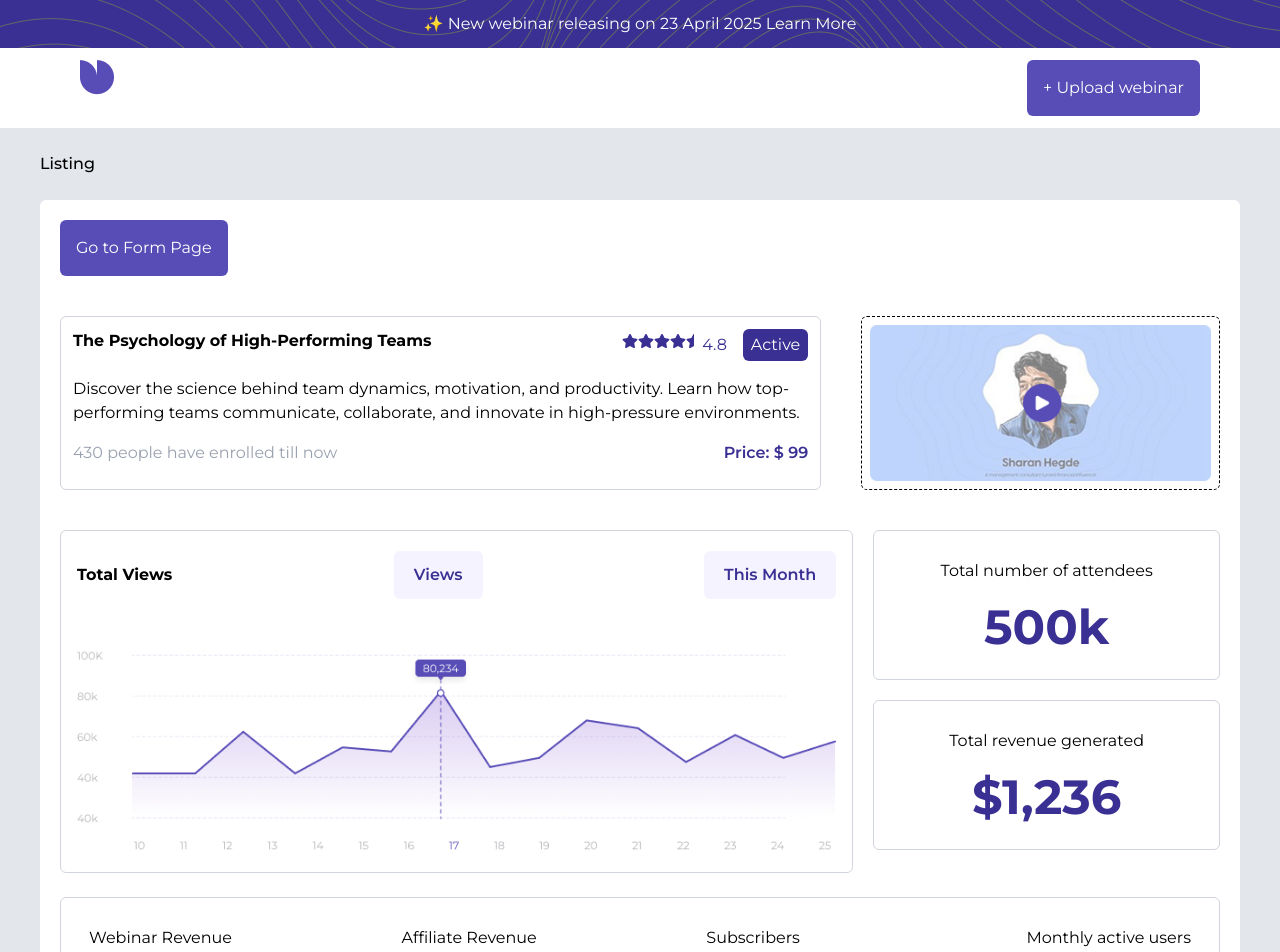
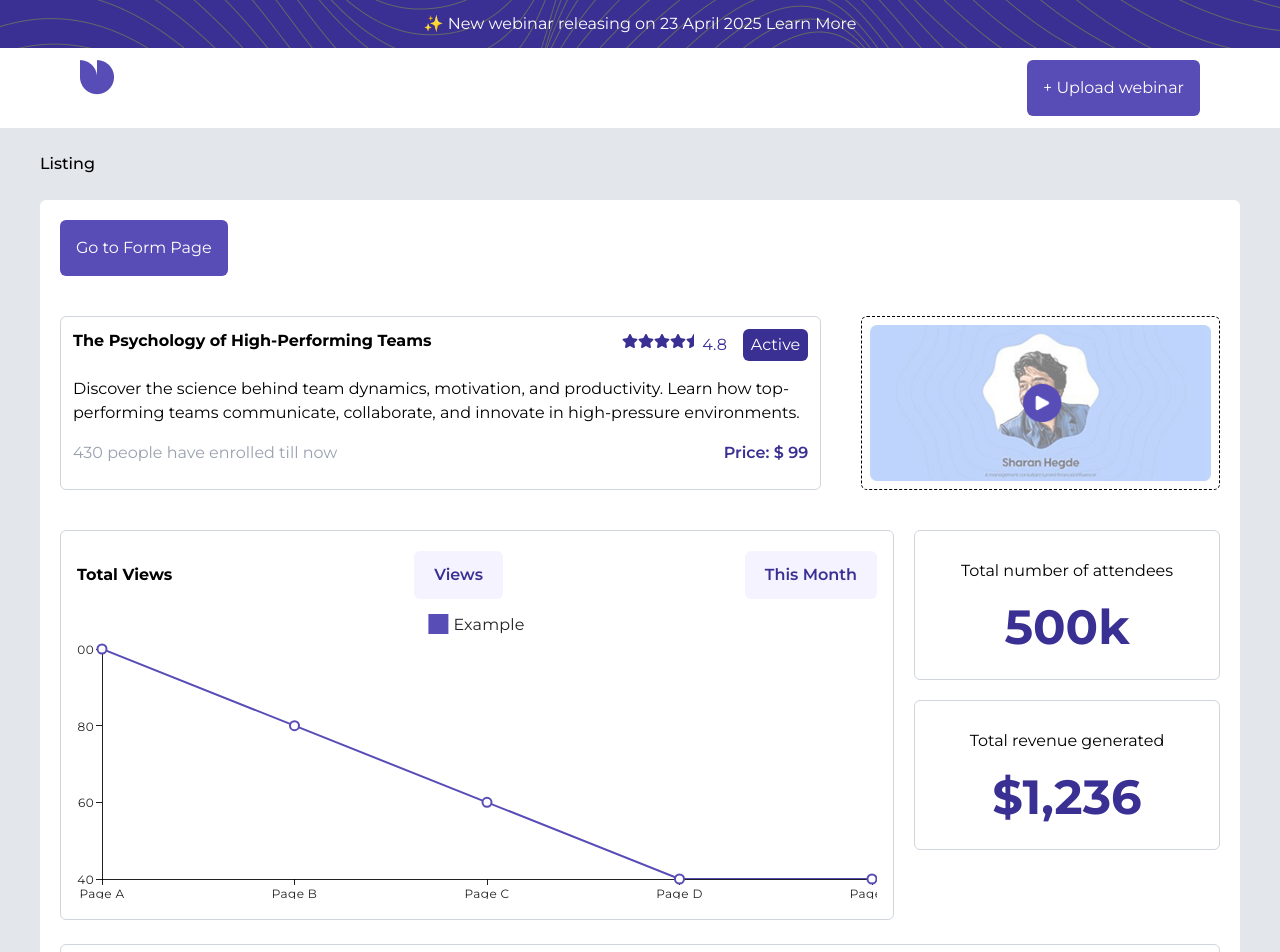
Before and after one commit to NajimuddinS/xohani, a React (Vite) app: page / in a window 1280 px wide. Shown: the top 952 px of the page. Built offline with nearby package versions, Linux system fonts and the light colour scheme.

Commit message:
files added

```diff
--- a/package.json
+++ b/package.json
@@ -10,6 +10,10 @@
     "preview": "vite preview"
   },
   "dependencies": {
+    "@emotion/react": "^11.14.0",
+    "@emotion/styled": "^11.14.0",
+    "@mui/material": "^7.0.1",
+    "@mui/x-charts": "^7.28.0",
     "@tailwindcss/vite": "^4.0.17",
     "react": "^19.0.0",
     "react-dom": "^19.0.0",
--- a/src/components/Dashboard.jsx
+++ b/src/components/Dashboard.jsx
@@ -4,8 +4,19 @@ import graph from "../assets/graph.png";
 import { FaStar } from "react-icons/fa";
 import { FaStarHalf } from "react-icons/fa";
 import { useNavigate } from "react-router-dom";
+import { LineChart, lineElementClasses } from "@mui/x-charts/LineChart";
+import Stack from '@mui/material/Stack';
+
+
+const chartsParams = {
+  margin: { bottom: 20, left: 25, right: 5 },
+  height: 300,
+  width:800
+};
 
 const Dashboard = () => {
+  const [color, setColor] = React.useState("#584CB7");
+
   const [data, setData] = useState({
     title: "The Psychology of High-Performing Teams",
     description:
@@ -47,9 +58,14 @@ const Dashboard = () => {
 
   let navigate = useNavigate();
 
-  //   function handleNavigate(){
+  const xLabels = [
+    'Page A',
+    'Page B',
+    'Page C',
+    'Page D',
+    'Page E',
+  ];
 
-  //   }
 
   return (
     <div className="bg-[#e3e6eb]">
@@ -110,7 +126,26 @@ const Dashboard = () => {
               </button>
             </div>
             <div className="pb-5">
-              <img src={graph} alt="" />
+              {/* <img src={graph} alt="" /> */}
+              <Stack
+                direction="column"
+                spacing={2}
+                alignItems="center"
+                sx={{ width: "100%" }}
+              >
+                <LineChart
+                  {...chartsParams}
+                  series={[
+                    {
+                      data: [100, 80, 60, 40, 40],
+                      label: "Example",
+                      curve: "linear",
+                      color,
+                    },
+                  ]}
+                  xAxis={[{ scaleType: 'point', data: xLabels }]}
+                />
+              </Stack>
             </div>
           </div>
           <div className="flex flex-col gap-5 w-sm text-center">
```
Also changed, not shown: 1 other file (tests, documents, lock files or other folders).
